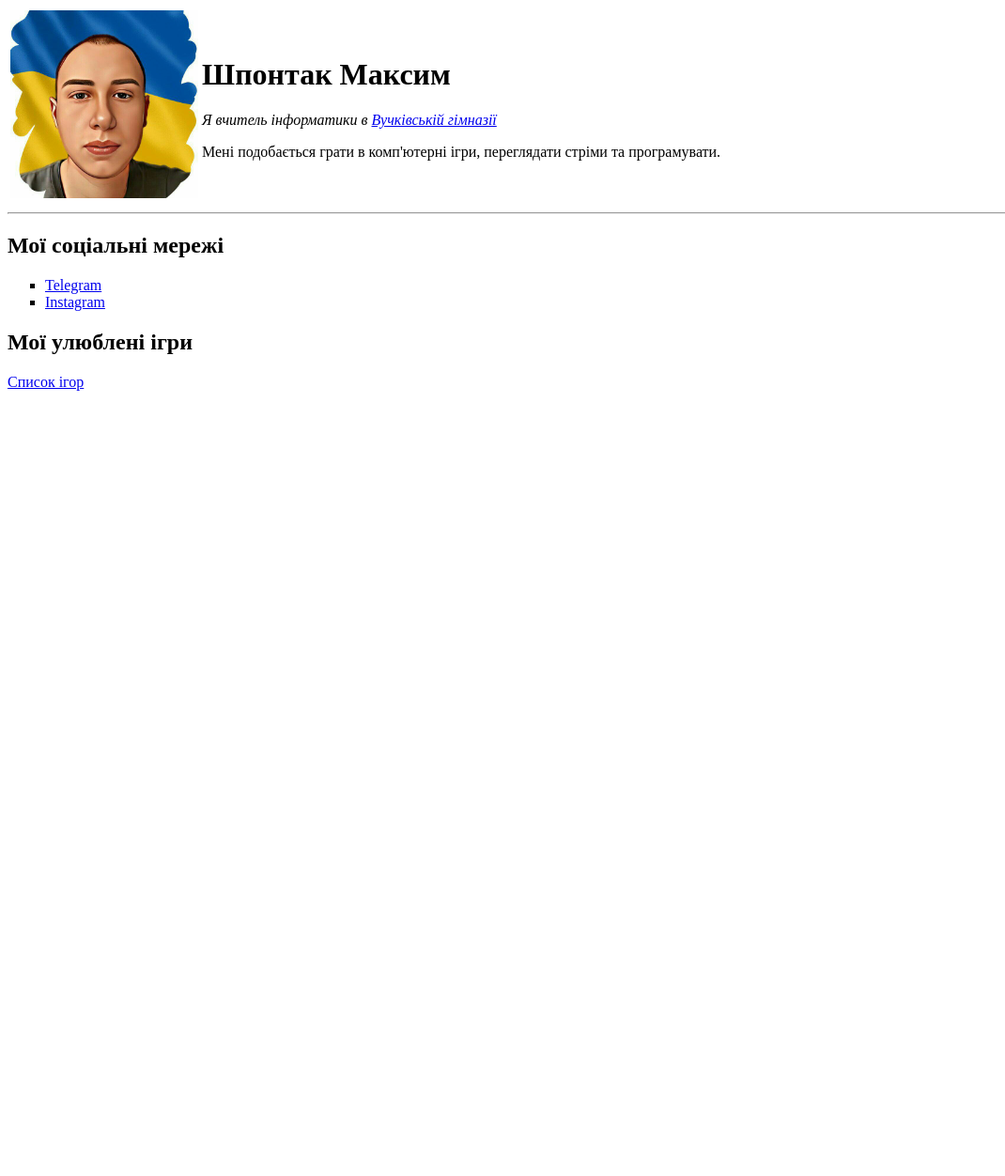
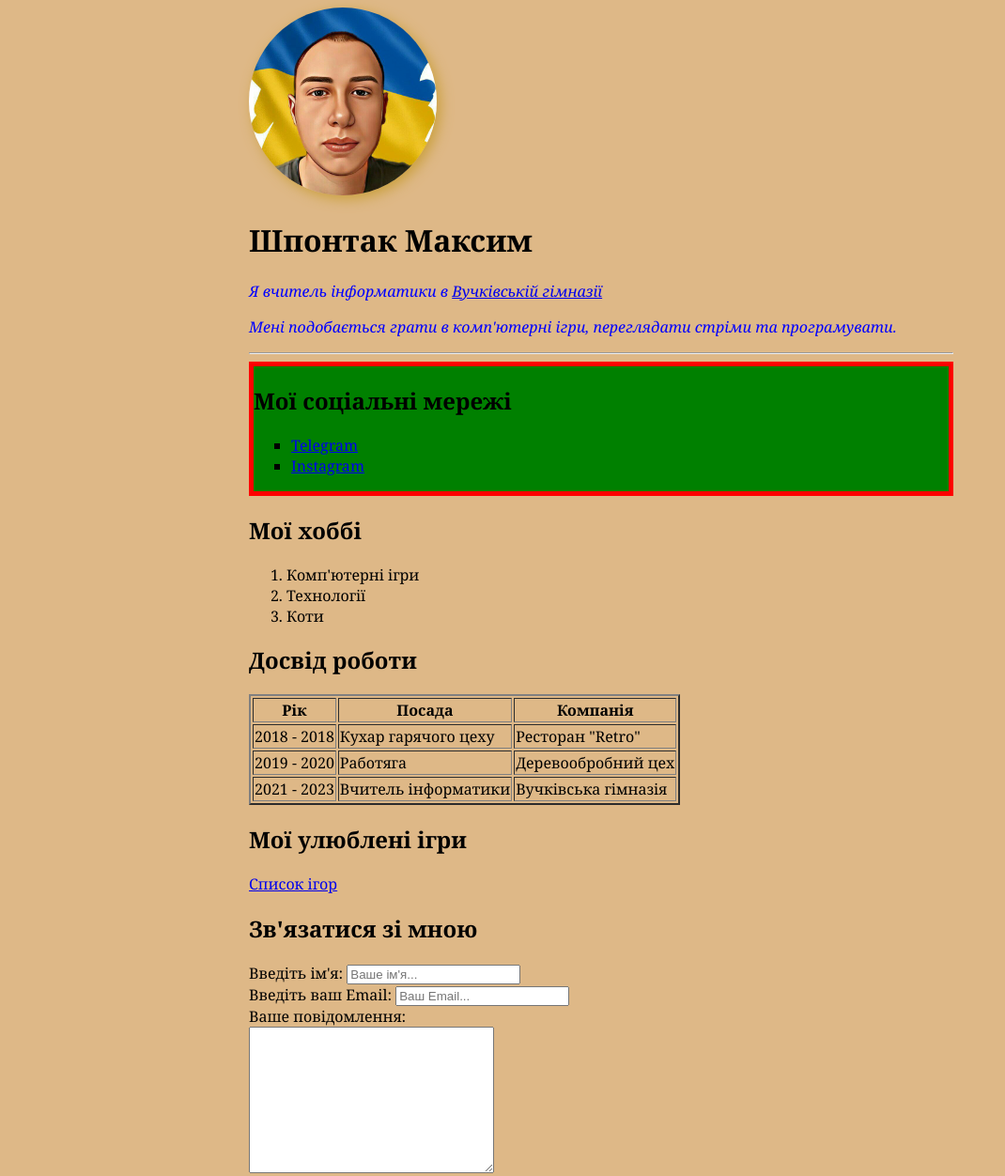
Before and after one commit to maximalla/Resume, a plain HTML site: page index.html in a window 1280 px wide. Shown: the top 1252 px of the page at 94% size, without its empty margins (0-1070 px from the left). Before the commit the page ends 800 px from the top, so only its background shows below. Drawn offline with Linux system fonts and the light colour scheme.

Commit message:
my first commit

```diff
--- /dev/null
+++ b/css/style.css
@@ -0,0 +1,25 @@
+body {
+	 background:burlywood;
+	 /* font-size: 16px;
+	 font-family:Cambria, Cochin, Georgia, Times, 'Times New Roman', serif; */
+	 font: 16px Cambria, Cochin, Georgia, Times, 'Times New Roman', serif;
+}
+.Avatarka{
+	width: 200px;
+	border-radius: 50%;
+	box-shadow: 4px 4px 14px #caa03d;
+}
+.info p {
+	color: blue;
+	font-style: italic;
+}
+
+.container {
+	max-width: 750px;
+	margin: auto;
+}
+
+.social {
+	background: green;
+	border: 5px solid red;
+}
--- a/index.html
+++ b/index.html
@@ -3,28 +3,81 @@
 <head>
 	<meta charset="UTF-8">
 	<title>Resume</title>
+	<link rel="stylesheet" href="/css/style.css">
 </head>
 <body>
-	<table>
-		<tr>
-			<td>
-				<img src="images/Avatar.jpg" alt="Аватарка" width="200" >
-			</td>
-			<td>
+	<div class="container">
+		<div class="info">
+		<img src="images/Avatar.jpg" alt="Аватарка" class="Avatarka"  >
 		<h1>Шпонтак Максим</h1>
-				<p><em>Я вчитель інформатики в <a href="https://www.facebook.com/people/%D0%92%D1%83%D1%87%D0%BA%D1%96%D0%B2%D1%81%D1%8C%D0%BA%D0%B0-%D0%B3%D1%96%D0%BC%D0%BD%D0%B0%D0%B7%D1%96%D1%8F-%D0%9C%D1%96%D0%B6%D0%B3%D1%96%D1%80%D1%81%D1%8C%D0%BA%D0%BE%D1%97-%D1%81%D0%B5%D0%BB%D0%B8%D1%89%D0%BD%D0%BE%D1%97-%D1%80%D0%B0%D0%B4%D0%B8/100078740501515/?paipv=0&eav=AfY_MCLQXuuv8Pi-ISVaItrjP5i5D73nasAzaEiBGcHkLJ6qsRU7jPzk0Na8LGYM7r8&_rdr" target="_blank">Вучківській гімназії</a></em></p>
+		<p>Я вчитель інформатики в <a href="https://www.facebook.com/people/%D0%92%D1%83%D1%87%D0%BA%D1%96%D0%B2%D1%81%D1%8C%D0%BA%D0%B0-%D0%B3%D1%96%D0%BC%D0%BD%D0%B0%D0%B7%D1%96%D1%8F-%D0%9C%D1%96%D0%B6%D0%B3%D1%96%D1%80%D1%81%D1%8C%D0%BA%D0%BE%D1%97-%D1%81%D0%B5%D0%BB%D0%B8%D1%89%D0%BD%D0%BE%D1%97-%D1%80%D0%B0%D0%B4%D0%B8/100078740501515/?paipv=0&eav=AfY_MCLQXuuv8Pi-ISVaItrjP5i5D73nasAzaEiBGcHkLJ6qsRU7jPzk0Na8LGYM7r8&_rdr" target="_blank">Вучківській гімназії</a></p>
 		<p>Мені подобається грати в комп'ютерні ігри, переглядати стріми та програмувати.</p>
-			</td>
-		</tr>
-	</table>
 
+		</div>
 		<hr>
+		<div class="social">
 			<h2>Мої соціальні мережі</h2>
 			<ul type="square">
 				<li><a href="https://t.me/maximalla" target="_blank">Telegram</a></li>
 				<li><a href="https://www.instagram.com/maximallaololo" target="_blank">Instagram</a></li>
 		</ul>
+		</div>
+
+		<div class="hobbies">
+			<h2>Мої хоббі</h2>
+				<ol>
+					<li>Комп'ютерні ігри</li>
+					<li>Технології</li>
+					<li>Коти</li>
+				</ol>
+		</div>
+
+		<div class="exp">
+			<h2>Досвід роботи</h2>
+			<table border="2">
+				<tr>
+					<th>Рік</th>
+					<th>Посада</th>
+					<th>Компанія</th>
+				</tr>
+				<tr>
+					<td>2018 - 2018</td>
+					<td>Кухар гарячого цеху</td>
+					<td>Ресторан "Retro"</td>
+				</tr>
+				<tr>
+					<td>2019 - 2020</td>
+					<td>Работяга</td>
+					<td>Деревообробний цех</td>
+				</tr>
+				<tr>
+					<td>2021 - 2023</td>
+					<td>Вчитель інформатики</td>
+					<td>Вучківська гімназія</td>
+				</tr>
+			</table>
+		</div>
+
 		<h2>Мої улюблені ігри</h2>
 		<a href="my games.html">Список ігор</a>
+
+		<h2>Зв'язатися зі мною</h2>
+		<form action="/">
+			<label for="name">Введіть ім'я:</label>
+			<input type="text" id="name" placeholder="Ваше ім'я...">
+			<br>
+			<label for="email">Введіть ваш Email:</label>
+			<input type="email" id="email" placeholder="Ваш Email...">
+			<br>
+			<label for="message">Ваше повідомлення:</label>
+			<br>
+			<textarea name="" id="message" cols="30" rows="10"></textarea>
+			<br>
+			<input type="submit">
+		</form>
+
+	</div>
+
+	<div style="margin-bottom: 500px;"></div>
 </body>
 </html>
```
Also changed, not shown: my games.html (+1 -0 lines). Lines whose indentation alone changed are shown as unchanged.
